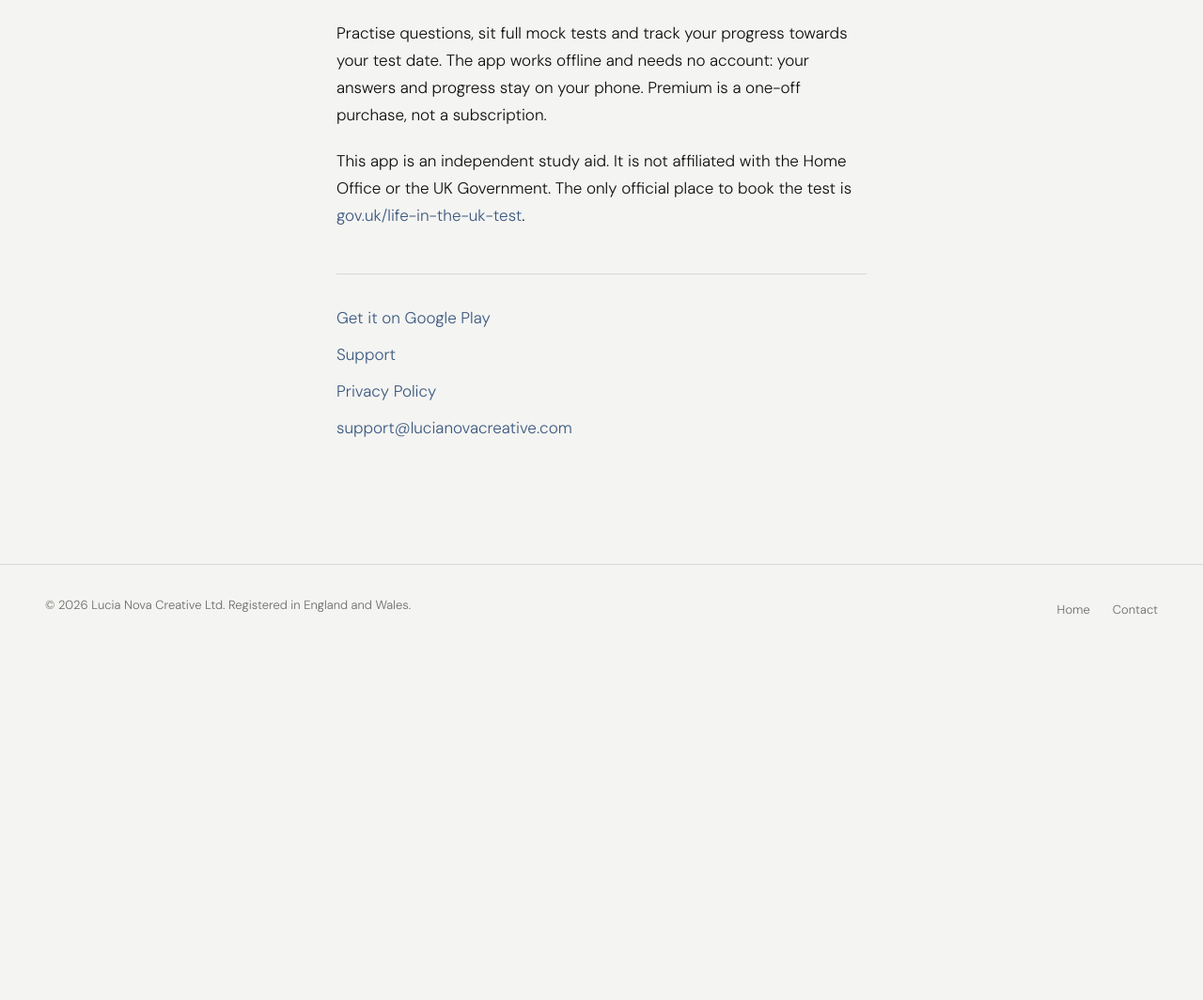
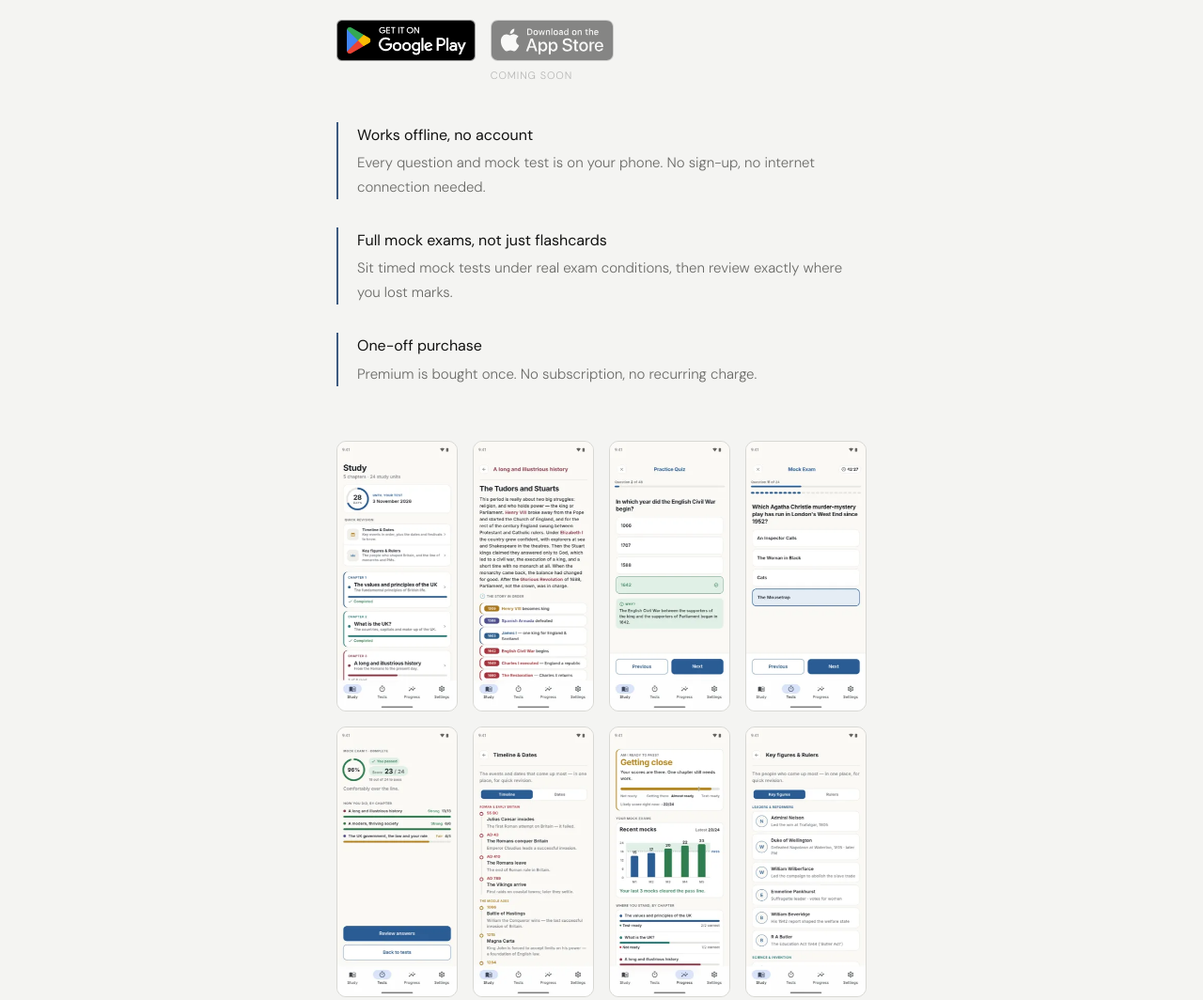
Before and after one commit to ertugrulyilmaz/lucianova-website, a plain HTML site: page life-in-the-uk/index.html in a window 1280 px wide. Shown: the part 480-1544 px from the top of the page at 94% size. Before the commit the page ends 1187 px from the top, so only its background shows below. Drawn offline with Linux system fonts and the light colour scheme.

Commit message:
life in the uk: screenshot gallery, store badges, UTM tracking (#1)
Add 10-screenshot gallery, three value-prop messages, and a Google
Play badge with UTM referrer tracking to the landing page. Add a
greyed-out App Store badge to both the landing page and homepage
since iOS isn't live yet. Homepage Life in the UK card now links
to Google Play directly and its status reflects it being live.

```diff
--- a/life-in-the-uk/index.html
+++ b/life-in-the-uk/index.html
@@ -140,6 +140,20 @@
       margin-bottom: 40px;
     }
     .links { list-style: none; margin: 48px 0 0; padding-top: 32px; border-top: 1px solid var(--rule); }
+    .badges { display: flex; align-items: flex-start; gap: 16px; margin-bottom: 40px; flex-wrap: wrap; }
+    .badge { display: inline-block; }
+    .badge img { height: 44px; width: auto; display: block; }
+    .badge.disabled { pointer-events: none; opacity: 0.45; filter: grayscale(1); }
+    .badge-soon { font-size: 11px; letter-spacing: 0.08em; text-transform: uppercase; color: var(--mid); display: block; margin-top: 6px; }
+    .messages { list-style: none; margin: 0 0 40px; padding: 0; display: grid; gap: 20px; }
+    .messages li { padding-left: 20px; border-left: 2px solid var(--accent); }
+    .messages h3 { font-size: 16px; font-weight: 400; margin-bottom: 4px; }
+    .messages p { font-size: 15px; color: var(--mid); margin-bottom: 0; }
+    .shots { display: grid; grid-template-columns: repeat(4, 1fr); gap: 16px; margin: 48px 0 56px; }
+    .shots img { width: 100%; height: auto; border-radius: 10px; border: 1px solid var(--rule); display: block; }
+    @media (max-width: 640px) {
+      .shots { grid-template-columns: repeat(2, 1fr); }
+    }
   </style>
 </head>
 <body>
@@ -154,11 +168,48 @@
     <h1>Pass the Life in the UK Test on your first attempt.</h1>
     <p class="status">Available now on Google Play</p>
     <p class="lead">Life in the UK Test 2026 helps you prepare for the official Life in the UK Test, the citizenship and settlement (ILR) test set by the UK Home Office.</p>
-    <p>Practise questions, sit full mock tests and track your progress towards your test date. The app works offline and needs no account: your answers and progress stay on your phone. Premium is a one-off purchase, not a subscription.</p>
+
+    <div class="badges">
+      <a class="badge" href="https://play.google.com/store/apps/details?id=com.lucianovacreative.lifeintheuk&referrer=utm_source%3Dwebsite%26utm_medium%3Dbadge%26utm_campaign%3Dlanding_page">
+        <img src="images/google-play-badge.png" alt="Get it on Google Play" width="148" height="44">
+      </a>
+      <span class="badge disabled" aria-disabled="true">
+        <img src="images/apple-app-store-badge.svg" alt="Download on the App Store" width="132" height="44">
+        <span class="badge-soon">Coming soon</span>
+      </span>
+    </div>
+
+    <ul class="messages">
+      <li>
+        <h3>Works offline, no account</h3>
+        <p>Every question and mock test is on your phone. No sign-up, no internet connection needed.</p>
+      </li>
+      <li>
+        <h3>Full mock exams, not just flashcards</h3>
+        <p>Sit timed mock tests under real exam conditions, then review exactly where you lost marks.</p>
+      </li>
+      <li>
+        <h3>One-off purchase</h3>
+        <p>Premium is bought once. No subscription, no recurring charge.</p>
+      </li>
+    </ul>
+
+    <div class="shots">
+      <img src="images/study.webp" alt="Study home screen in the Life in the UK app" loading="lazy" width="260" height="582">
+      <img src="images/unit-reading.webp" alt="Study unit reading screen" loading="lazy" width="260" height="582">
+      <img src="images/practice.webp" alt="Practice quiz feedback screen" loading="lazy" width="260" height="582">
+      <img src="images/mock-exam.webp" alt="Timed mock exam screen" loading="lazy" width="260" height="582">
+      <img src="images/mock-result.webp" alt="Mock exam results screen" loading="lazy" width="260" height="582">
+      <img src="images/timeline.webp" alt="British history timeline screen" loading="lazy" width="260" height="582">
+      <img src="images/progress.webp" alt="Readiness and progress tracking screen" loading="lazy" width="260" height="582">
+      <img src="images/key-figures.webp" alt="Key figures reference screen" loading="lazy" width="260" height="582">
+      <img src="images/rulers.webp" alt="Rulers reference screen" loading="lazy" width="260" height="582">
+      <img src="images/dates.webp" alt="Key dates reference screen" loading="lazy" width="260" height="582">
+    </div>
+
     <p>This app is an independent study aid. It is not affiliated with the Home Office or the UK Government. The only official place to book the test is <a href="https://www.gov.uk/life-in-the-uk-test">gov.uk/life-in-the-uk-test</a>.</p>
 
     <ul class="links">
-      <li><a href="https://play.google.com/store/apps/details?id=com.lucianovacreative.lifeintheuk">Get it on Google Play</a></li>
       <li><a href="support.html">Support</a></li>
       <li><a href="privacy.html">Privacy Policy</a></li>
       <li><a href="mailto:support@lucianovacreative.com">support@lucianovacreative.com</a></li>
```
Also changed, not shown: index.html (+17 -2 lines), images/apple-app-store-badge.svg (added), images/google-play-badge.png (added), life-in-the-uk/images/apple-app-store-badge.svg (added), life-in-the-uk/images/dates.webp (added), life-in-the-uk/images/google-play-badge.png (added), life-in-the-uk/images/key-figures.webp (added), life-in-the-uk/images/mock-exam.webp (added), life-in-the-uk/images/mock-result.webp (added), life-in-the-uk/images/practice.webp (added), life-in-the-uk/images/progress.webp (added), life-in-the-uk/images/rulers.webp (added), life-in-the-uk/images/study.webp (added), life-in-the-uk/images/timeline.webp (added), 1 more files.
